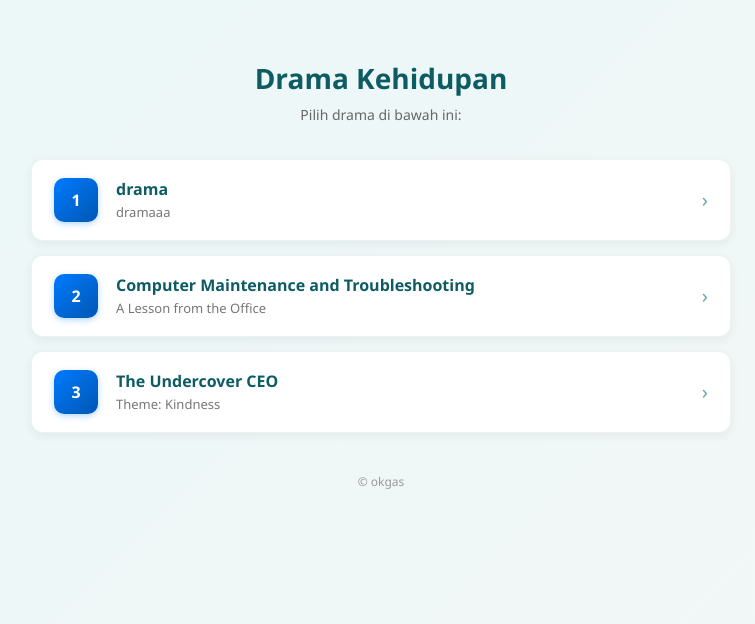
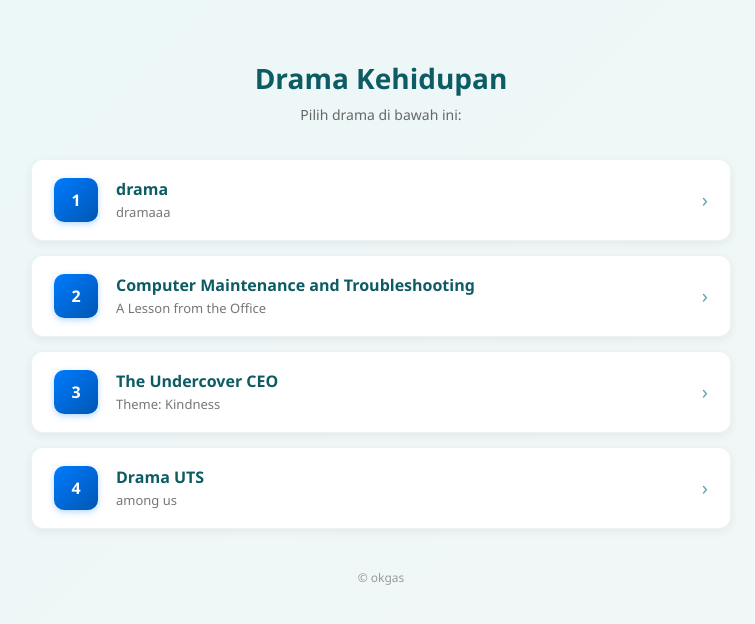
Before and after one commit to suartanagit/Drama2, a plain HTML site: page index.html in a window 1280 px wide. Shown: the whole page, without its empty margins (259-1014 px from the left). Drawn offline with Linux system fonts and the light colour scheme.

Commit message:
Fix HTML structure and add new drama entry

```diff
--- a/index.html
+++ b/index.html
@@ -128,6 +128,15 @@
             <div class="arrow">›</div>
         </a>
 
+        <a href="dramaa.html" class="drama-card">
+            <div class="drama-number">4</div>
+            <div class="drama-info">
+                <div class="drama-title">Drama UTS</div>
+                <div class="drama-desc">among us</div>
+            </div>
+            <div class="arrow">›</div>
+        </a>
+
         <!-- Tambahkan drama lain di sini dengan pola yang sama -->
         <!--
         <a href="drama4.html" class="drama-card">
```
